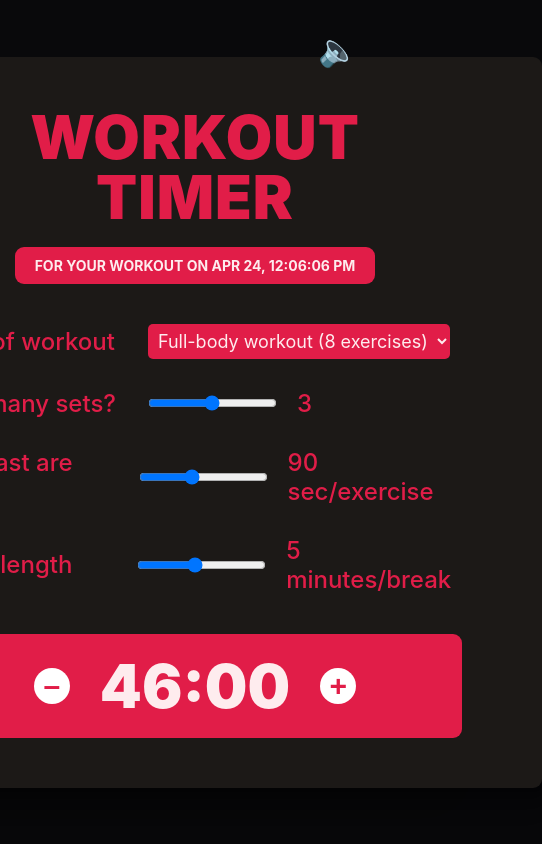
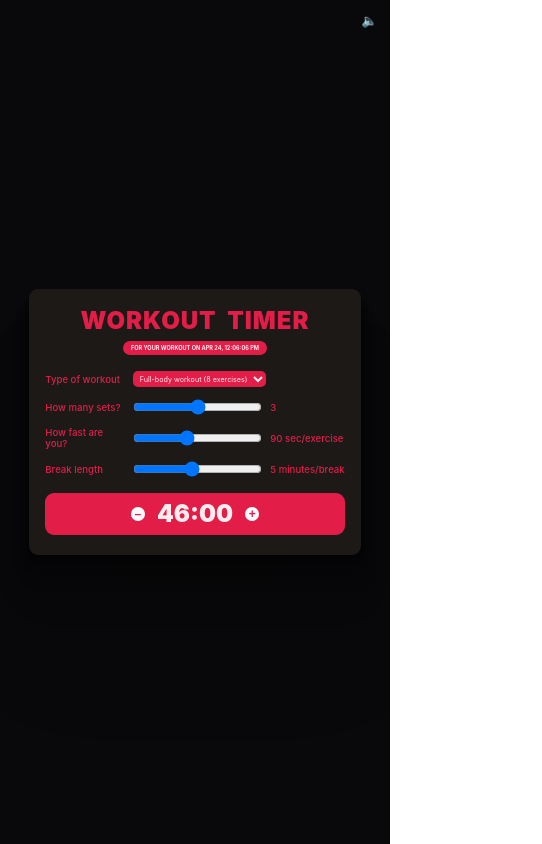
Before and after one commit to Bhupender2/Workout-timer, a React (Create React App) app: page / in a window 390 px wide. Shown: the whole page, 542 px wide, since content can reach past the window. Built offline with nearby package versions, Linux system fonts and the light colour scheme.

Commit message:
responsive layout done

```diff
--- a/src/index.css
+++ b/src/index.css
@@ -16,11 +16,12 @@ body {
   display: flex;
   align-items: center;
   justify-content: center;
-  background-image: linear-gradient(to right bottom, #09090B, #09090B);
+  background-image: linear-gradient(to right bottom, #09090b, #09090b);
 }
 
 main {
-  background-color: #1C1917;
+  max-width:100%;
+  background-color: #1c1917;
   padding: 5rem 8rem;
   border-radius: 9px;
   box-shadow: 0px 2.8px 2.8px rgba(0, 0, 0, 0.028),
@@ -39,7 +40,7 @@ h1 {
   line-height: 1;
   margin-bottom: 2rem;
   background-clip: text;
-  background-image: linear-gradient(to right bottom, #E11D48, #E11D48);
+  background-image: linear-gradient(to right bottom, #e11d48, #e11d48);
   color: transparent;
 }
 
@@ -51,12 +52,12 @@ time {
   margin-bottom: 4rem;
 
   /* background-color: #FEECEE; */
-  background-color:#E11D48;
+  background-color: #e11d48;
   border-radius: 9px;
   padding: 1rem;
   font-size: 1.4rem;
   font-weight: 700;
-  color: #FEECEE;
+  color: #feecee;
   text-transform: uppercase;
 }
 
@@ -78,23 +79,23 @@ label {
   font-size: 2.4rem;
   display: block;
   width: 20rem;
-  color:#E11D48
+  color: #e11d48;
 }
 
 select {
   font-family: inherit;
   font-size: 1.8rem;
   padding: 0.6rem;
-  color:#FEECEE;
+  color: #feecee;
   border: none;
 
-  background-color:#E11D48;
+  background-color: #e11d48;
   border-radius: 5px;
 }
 
 span {
   font-size: 1.8rem;
-  color:#E11D48;
+  color: #e11d48;
   font-weight: 500;
   font-size: 2.4rem;
 }
@@ -104,7 +105,7 @@ section {
   align-items: center;
   justify-content: center;
   gap: 3rem;
-  background-color: #E11D48;
+  background-color: #e11d48;
   border-radius: 9px;
   padding: 1.6rem;
 }
@@ -114,7 +115,7 @@ p {
   font-weight: 900;
   text-align: center;
   background-clip: text;
-  background-image: linear-gradient(to right bottom, #FEECEE, #FEECEE);
+  background-image: linear-gradient(to right bottom, #feecee, #feecee);
   color: transparent;
 }
 
@@ -127,7 +128,7 @@ button {
   border-radius: 50%;
   border: none;
   background-color: white;
-  color: #E11D48;
+  color: #e11d48;
   font-weight: 900;
   font-size: 3rem;
   cursor: pointer;
@@ -140,3 +141,23 @@ button {
   background-color: transparent;
   font-size: 3.2rem;
 }
+
+/* responsive design */
+@media screen and (max-width: 890px) {
+  html {
+    font-size: 50%;
+  }
+}
+@media screen and (max-width: 624px) {
+  html {
+    font-size: 30%;
+  }
+}
+@media screen and (max-width: 496px) {
+  html {
+    font-size: 25%;
+  }
+  main{
+    padding: 5rem 4rem;
+  }
+}
```
